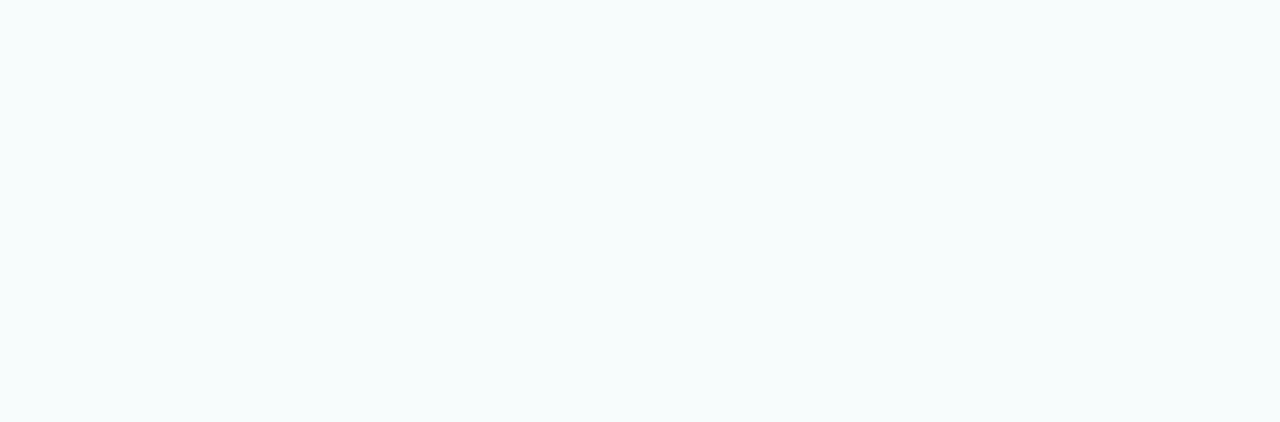
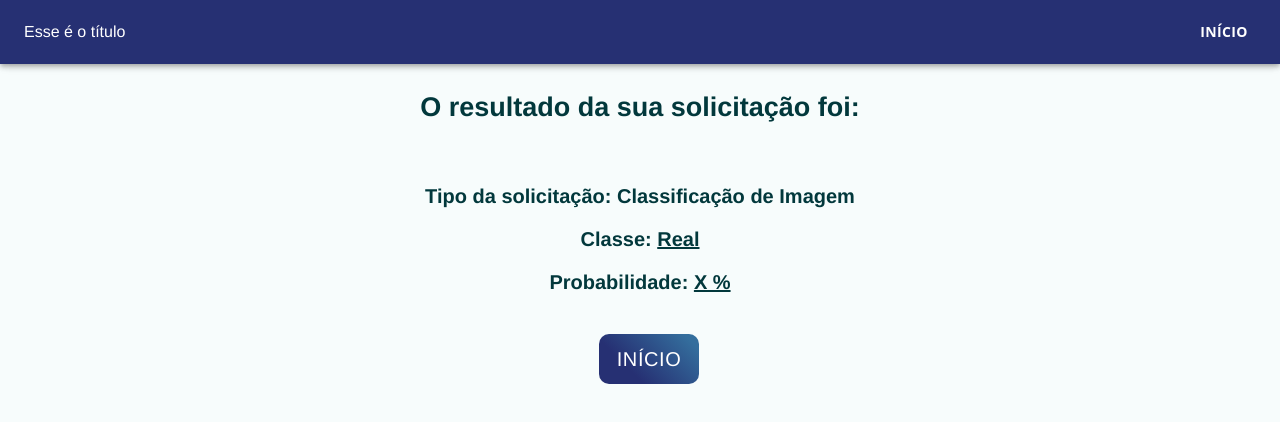
Before and after one commit to logannas/Web-brscan, a React (Create React App) app: page /resultado/1 in a window 1280 px wide. Shown: the top 422 px of the page. Built offline with nearby package versions, Linux system fonts and the light colour scheme.

Commit message:
adicionando resultados e cores novas

```diff
--- a/src/components/ClassificationImage/index.js
+++ b/src/components/ClassificationImage/index.js
@@ -9,7 +9,7 @@ export default function ClassificationImage (){
         <div>
             <Header title="Esse é o título"/>
             <Title title="Faça o upload abaixo da imagem que deseja classificar:"/>
-            <Upload />
+            <Upload link="1"/>
         </div>
     );
 
--- a/src/components/DetecObject/index.js
+++ b/src/components/DetecObject/index.js
@@ -10,7 +10,7 @@ export default function DetectObject (){
             <div>
                 <Header title="Esse é o título"/>
                 <Titulo title="Faça o upload abaixo da imagem que deseja classificar:"/>
-                <Upload />
+                <Upload link="2"/>
             </div>
     );
 
--- a/src/components/Header/index.js
+++ b/src/components/Header/index.js
@@ -5,7 +5,7 @@ import { Link as RouterLink} from 'react-router-dom';
 
 const useStyles = makeStyles(() => ({
         header:{
-            backgroundColor: "#346E9D",
+            backgroundColor: "#263073",
             fontFamily: "Helvetica",
             color: "#000000",
         },
@@ -15,12 +15,14 @@ const useStyles = makeStyles(() => ({
             fontWeight: 700,
             size: "18px",
             marginLeft: "38px",
-            color: "FEFBFB",
+            variant:"contained",
+            color:"white",
         },
 
         toolbar: {
             display: "flex",
             justifyContent: "space-between",
+            color: "white",
         },
 }));
 
--- a/src/components/Image/index.js
+++ b/src/components/Image/index.js
@@ -1,31 +1,10 @@
 import React from 'react';
-import {Button, makeStyles} from "@material-ui/core";
 import '../main.css';
 
-const useStyles = makeStyles(() => ({
-    sectionButton:{
-        backgroundColor: "#346E9D",
-        fontFamily: "Helvetica",
-        fontSize: "20px",
-        width: "100px",
-        height: "50px",
-        margin: "20px",
-        padding: "20px",
-        borderRadius: "10px",
-        fontWeight: 500,
-        size: "10px",
-        marginLeft: "38px",
-    },
-}));
-
 export default function Image(props){
-    const {sectionButton} = useStyles();
-
     return(
         <div className="DivImage">
             <img src={URL.createObjectURL(props.image)} alt={props.name} className="imagem"/>
-            <br></br>
-            <Button  type="button"{...{className:sectionButton}}>Enviar</Button>
         </div>
 
     );
--- /dev/null
+++ b/src/components/ResultClassification/index.js
@@ -0,0 +1,59 @@
+import React from 'react';
+import Header from '../Header/index';
+import Title from '../Title/index';
+import {Button, makeStyles} from "@material-ui/core";
+import '../main.css';
+import { Link as RouterLink} from 'react-router-dom';
+
+const useStyles = makeStyles(() => ({
+    resultButton:{
+        background: "linear-gradient(45deg, #263073 30%, #346E9D 90%)",
+        fontFamily: "Helvetica",
+        fontSize: "20px",
+        width: "100px",
+        height: "50px",
+        margin: "20px",
+        padding: "20px",
+        borderRadius: "10px",
+        fontWeight: 500,
+        size: "10px",
+        marginLeft: "38px",
+        color: "white",
+    },
+  }));
+
+
+export default function ResultClassification(props){
+
+    const {resultButton} = useStyles();
+
+    const headersData=[
+        {
+            label: "Início",
+            href: "/",
+        },
+    ];
+
+    const getResultButton = () =>{
+        return headersData.map(({label, href})=>{
+            return(
+              <Button type="button"{...{key: label, to:href, component: RouterLink, className:resultButton}}>Início</Button>
+            );
+        });
+    };
+
+    return(
+        <div>
+            <Header title="Esse é o título"/>
+            <Title title="O resultado da sua solicitação foi:"/>
+            <div className="upload-box Upload" >
+                <p>Tipo da solicitação: Classificação de Imagem</p>
+                <p>Classe: <u>Real</u></p>
+                <p>Probabilidade: <u>X %</u></p>
+                {getResultButton()}
+            </div>
+
+        </div>
+    );
+
+}
--- /dev/null
+++ b/src/components/ResultObject/index.js
@@ -0,0 +1,56 @@
+import React from 'react';
+import Header from '../Header/index';
+import Title from '../Title/index';
+import {Button, makeStyles} from "@material-ui/core";
+import '../main.css';
+import { Link as RouterLink} from 'react-router-dom';
+
+const useStyles = makeStyles(() => ({
+    resultButton:{
+        background: "linear-gradient(45deg, #263073 30%, #346E9D 90%)",
+        fontFamily: "Helvetica",
+        fontSize: "20px",
+        width: "100px",
+        height: "50px",
+        margin: "20px",
+        padding: "20px",
+        borderRadius: "10px",
+        fontWeight: 500,
+        size: "10px",
+        marginLeft: "38px",
+        color: "white",
+    },
+  }));
+
+
+export default function ResultClassification(props){
+
+    const {resultButton} = useStyles();
+
+    const headersData=[
+        {
+            label: "Início",
+            href: "/",
+        },
+    ];
+
+    const getResultButton = () =>{
+        return headersData.map(({label, href})=>{
+            return(
+              <Button type="button"{...{key: label, to:href, component: RouterLink, className:resultButton}}>Início</Button>
+            );
+        });
+    };
+
+    return(
+        <div>
+            <Header title="Esse é o título"/>
+            <Title title="Esse serviço ainda não está disponível"/>
+            <div className="upload-box Upload" >
+                {getResultButton()}
+            </div>
+
+        </div>
+    );
+
+}
--- a/src/components/Sections/index.js
+++ b/src/components/Sections/index.js
@@ -6,7 +6,7 @@ import '../main.css';
 
 const useStyles = makeStyles(() => ({
     sectionButton:{
-        backgroundColor: "#346E9D",
+        background: "linear-gradient(45deg, #263073 30%, #346E9D 90%)",
         fontFamily: "Helvetica",
         fontSize: "20px",
         width: "300px",
@@ -17,6 +17,8 @@ const useStyles = makeStyles(() => ({
         fontWeight: 700,
         size: "18px",
         marginLeft: "38px",
+        color: "white",
+        boxShadow: "0 3px 5px 2px rgba(255, 105, 135, .3)",
     },
 }));
 
--- a/src/components/Upload/index.js
+++ b/src/components/Upload/index.js
@@ -1,16 +1,58 @@
 import React from 'react';
 import Imagem from '../Image/index';
+import {Button, makeStyles} from "@material-ui/core";
+import { Link as RouterLink} from 'react-router-dom';
 import '../main.css';
 
+const useStyles = makeStyles(() => ({
+  uploadButton:{
+      background: "linear-gradient(45deg, #263073 30%, #346E9D 90%)",
+      fontFamily: "Helvetica",
+      fontSize: "20px",
+      width: "100px",
+      height: "50px",
+      margin: "20px",
+      padding: "20px",
+      borderRadius: "10px",
+      fontWeight: 500,
+      size: "10px",
+      marginLeft: "38px",
+      color: "white",
+  },
+}));
 
-export default function Upload(){
+
+export default function Upload(props){
     const [file, setFile] = React.useState("");
+    const link = props.link;
+
+    const {uploadButton} = useStyles();
+
+    const headersData=[
+        {
+            label: "Resultado",
+            href: "/resultado/" + link,
+        },
+    ];
 
     function handleUpload(event) {
       setFile(event.target.files[0]);
+    }
 
-      //Código para enviar para o servidor
+    const getUploadButton = () =>{
+      return headersData.map(({label, href})=>{
+          return(
+            <Button type="button"{...{key: label, to:href, component: RouterLink, className:uploadButton}} file={file}>Enviar</Button>
+          );
+      });
+    };
+
+    function Teste(file){
+      if(file){
+        return getUploadButton(file);
+      }
     }
+
     return (
       <div className="upload-box Upload">
         <input type="file" onChange={handleUpload} />
@@ -18,6 +60,7 @@ export default function Upload(){
         <p>Tipo da imagem: {file.type}</p>
         <p>Tamanho da imagem: {file.size} bytes</p>
         {file && <Imagem image={file} />}
+        {Teste(file)}
       </div>
     );
   }
--- a/src/components/main.css
+++ b/src/components/main.css
@@ -87,7 +87,7 @@ h1{
 
 .upload-box{
     text-align: center;
-    margin-top: 50px;
+    margin-top: 55px;
 }
 
 p{
--- a/src/router.js
+++ b/src/router.js
@@ -4,6 +4,8 @@ import {Route, BrowserRouter} from 'react-router-dom';
 import Home from './components/Home/index';
 import ClassificacaoImagem from './components/ClassificationImage/index';
 import DetectObjeto from './components/DetecObject/index';
+import ResultClassification from './components/ResultClassification/index';
+import ResultObject from './components/ResultObject/index';
 
 function Routes(){
     return(
@@ -11,6 +13,8 @@ function Routes(){
             <Route component={Home} path="/" exact/>
             <Route component={ClassificacaoImagem} path="/upload/1"/>
             <Route component={DetectObjeto} path="/upload/2"/>
+            <Route component={ResultClassification} path="/resultado/1"/>
+            <Route component={ResultObject} path="/resultado/2"/>
         </BrowserRouter>
     );
 }
```
